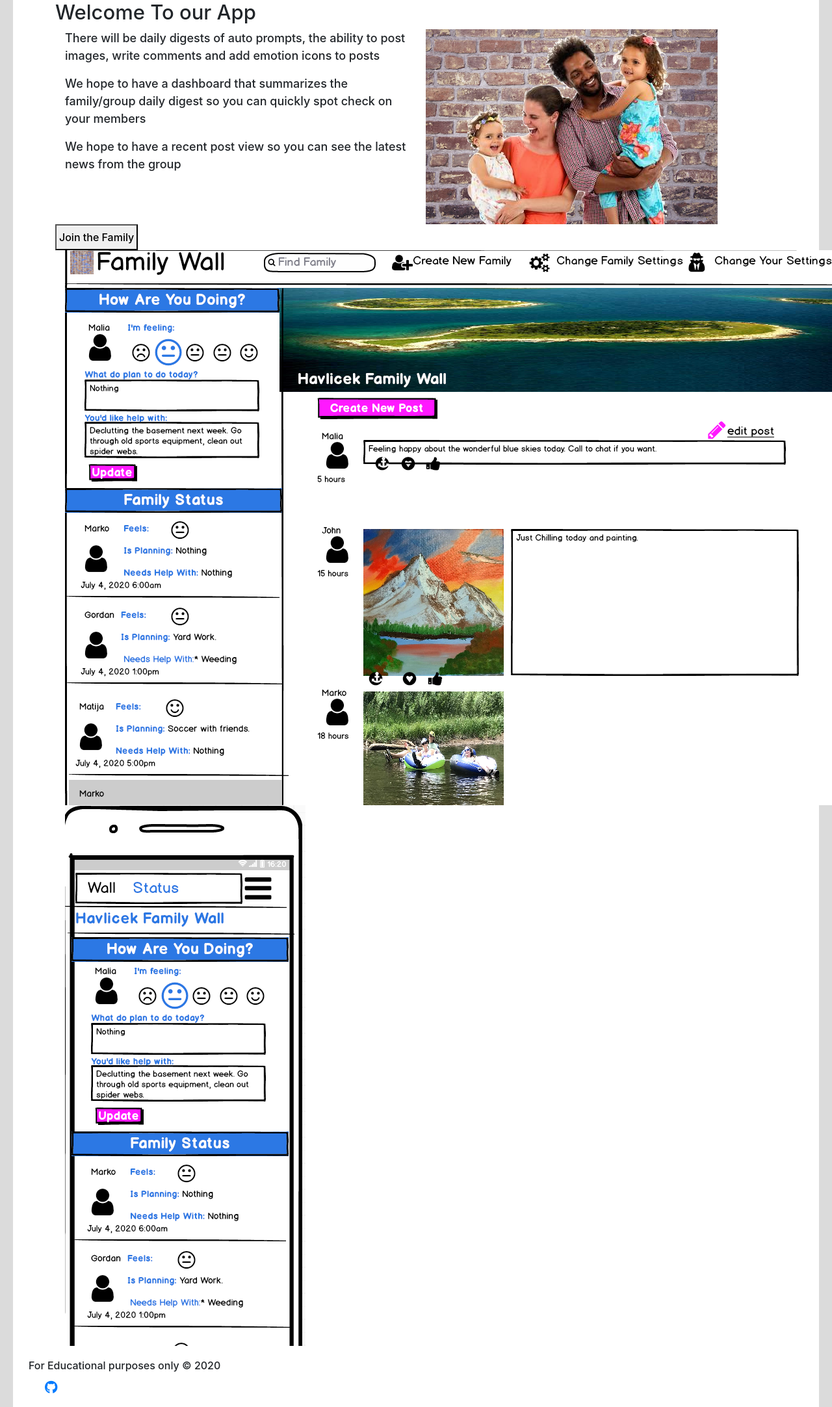
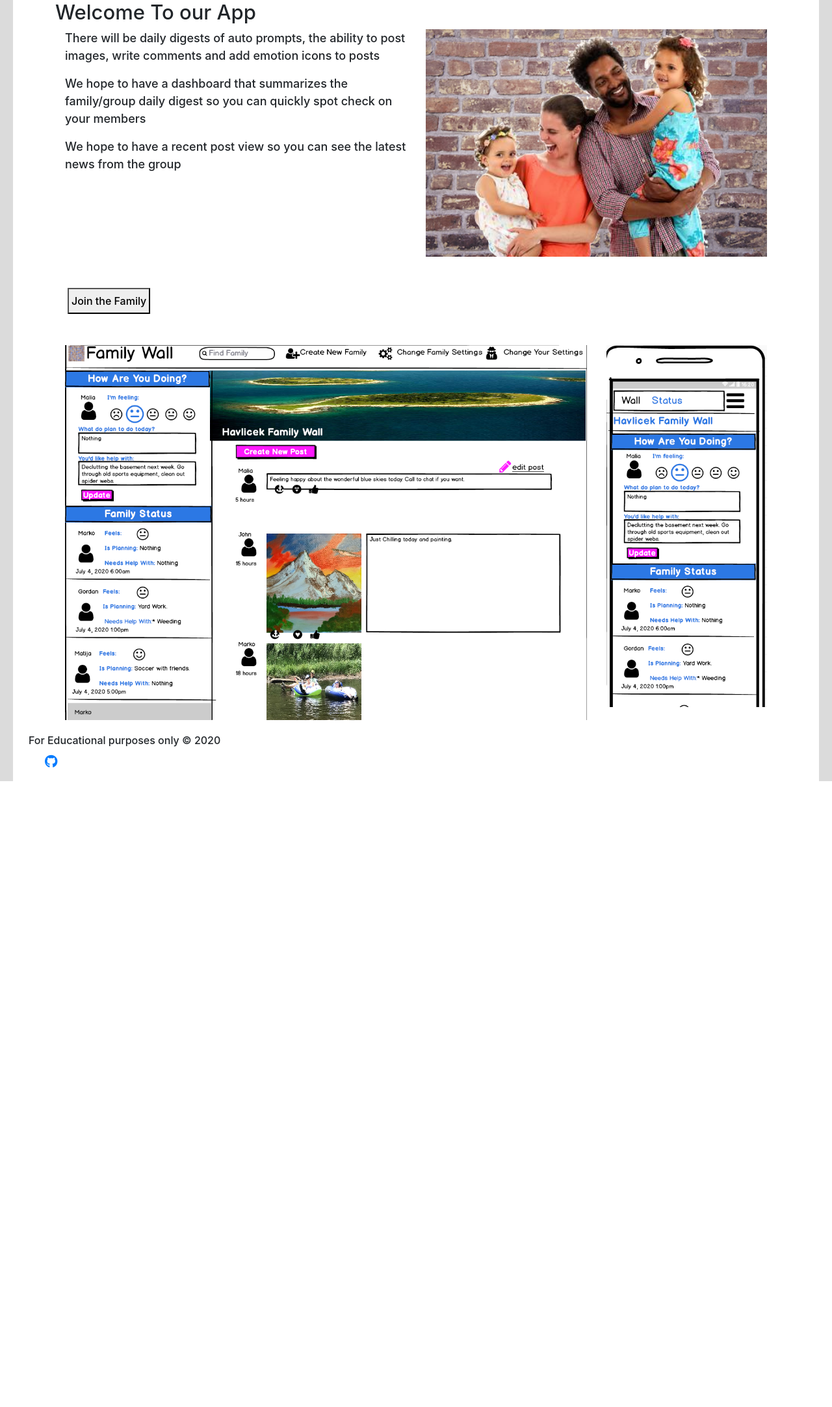
Before and after one commit to maliahavlicek/ci_hackathon_july_2020, a Django app: page / in a window 1280 px wide. Shown: the part 79-2244 px from the top of the page at 65% size. After the commit the page ends 1281 px from the top, so only its background shows below. Run offline with Django 3.2, Linux system fonts and the light colour scheme; some libraries are stand-ins or nearby versions.

Commit message:
1. Add imagery place holders with real files 2. Put h1 into page_heading block 3. update test so it won't fail when looking for HOME on home page

```diff
--- a/home/templates/index.html
+++ b/home/templates/index.html
@@ -8,26 +8,26 @@
 {% block main_content %}
     <div class="container">
         <div class="row">
-            <div class="col">
+            <div class="col-6">
                 <p>There will be daily digests of auto prompts, the ability to post images, write comments and add
                     emotion icons to posts</p>
                 <p>We hope to have a dashboard that summarizes the family/group daily digest so you can quickly spot
                     check on your members</p>
                 <p>We hope to have a recent post view so you can see the latest news from the group</p>
             </div>
-            <div class="col">
-                <img src="{% static '/assets/images/home_hero_image.png' %}" alt=" hero image">
+            <div class="col-6">
+                <img class="w-100" src="{% static 'assets/images/home_hero_image.png' %}" alt=" hero image">
             </div>
         </div>
-        <div class="row">
+        <div class="row m-1 mb-5 mt-5">
             <button> Join the Family</button>
         </div>
         <div class="row">
-            <div class="col">
-                <img src="{% static '/assets/images/app_desktop.png' %}" alt=" desktop image">
+            <div class="col-9">
+                <img class="w-100" src="{% static 'assets/images/app_desktop.png' %}" alt=" desktop image">
             </div>
-            <div class="col">
-                <img src="{% static '/assets/images/app_mobile.png' %}" alt=" mobile image">
+            <div class="col-3">
+                <img class="w-100" src="{% static 'assets/images/app_mobile.png' %}" alt=" mobile image">
             </div>
         </div>
     </div>
```
Also changed, not shown: accounts/tests/test_views.py (+0 -1 lines).
